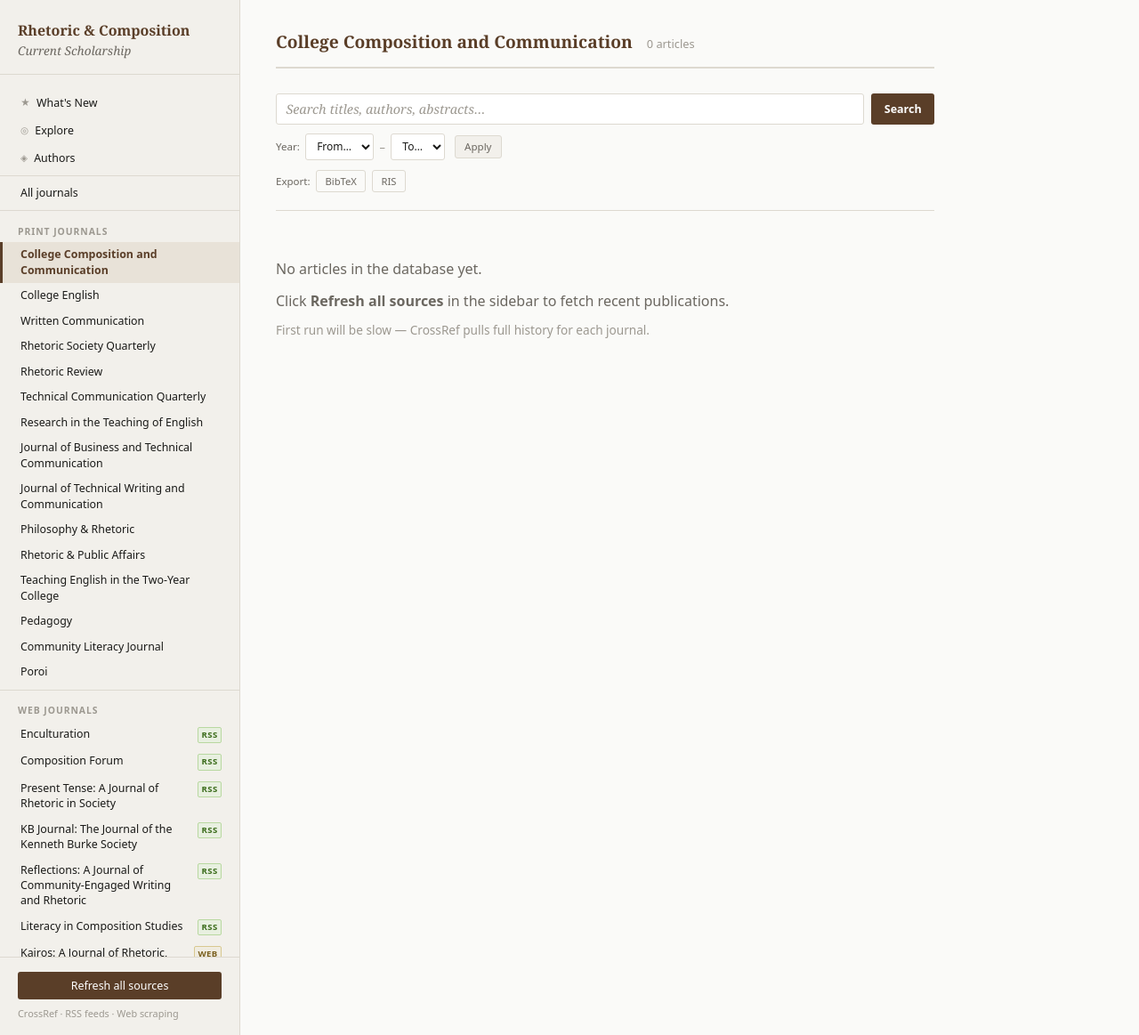
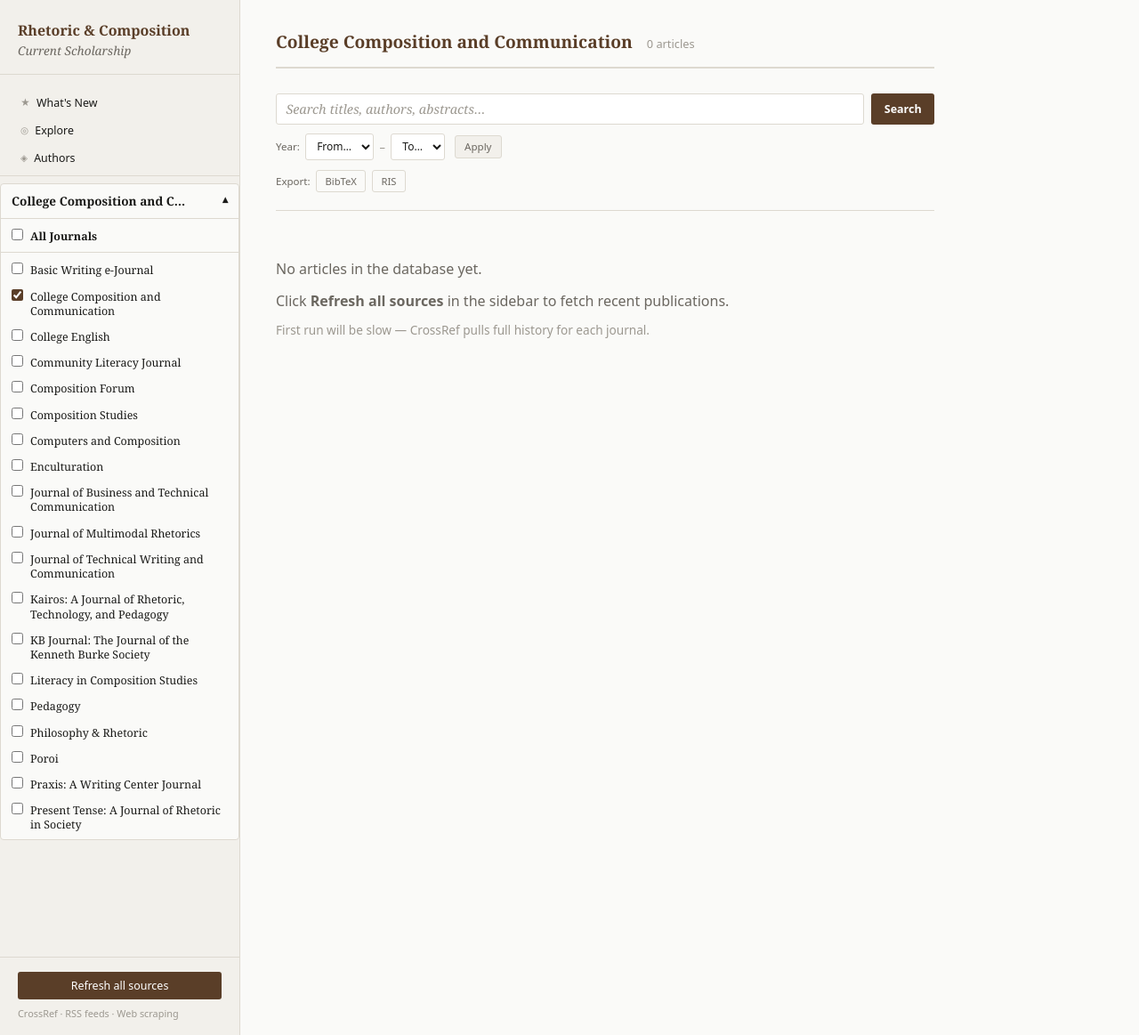
Before and after one commit to justalewis/Rhet-Comp-Index, a Flask app: a page that uses templates/index.html in a window 1280 px wide. Shown: the whole page at 89% size. Run offline with Flask 3, Linux system fonts and the light colour scheme; data that the repository does not hold is empty.

Commit message:
Add 4 journals; replace sidebar with alphabetical checkbox filter
- Add Computers and Composition (CrossRef, ISSN 8755-4615)
- Add Writing Lab Newsletter, Writing Center Journal, The Peer Review (scrapers)
- Replace sidebar journal nav with alphabetical <details> checkbox dropdown
- Support multi-journal filtering via ?journal=A&journal=B URL params
- db._build_where() now accepts list for IN() queries

Co-Authored-By: Claude Sonnet 4.6 <noreply@anthropic.com>

```diff
--- a/app.py
+++ b/app.py
@@ -108,7 +108,11 @@ def _build_sidebar():
             "count":  count_map.get(j["name"], 0),
         })
 
-    return print_journals, web_journals
+    all_journals = sorted(
+        print_journals + web_journals,
+        key=lambda x: x["name"].lower()
+    )
+    return print_journals, web_journals, all_journals
 
 
 # ── Export helpers ─────────────────────────────────────────────────────────────
@@ -194,7 +198,7 @@ def _to_ris(articles):
 @app.route("/")
 def index():
     # Read all filter params
-    journal   = request.args.get("journal",   "").strip()
+    journals  = request.args.getlist("journal")
     source    = request.args.get("source",    "").strip()
     q         = request.args.get("q",         "").strip()
     year_from = request.args.get("year_from", "").strip()
@@ -205,17 +209,17 @@ def index():
 
     # Build a query-string fragment preserving all active filters except 'page'.
     filter_params = {}
-    if journal:   filter_params["journal"]   = journal
+    if journals:  filter_params["journal"]   = journals
     if source:    filter_params["source"]    = source
     if q:         filter_params["q"]         = q
     if year_from: filter_params["year_from"] = year_from
     if year_to:   filter_params["year_to"]   = year_to
     if tag:       filter_params["tag"]       = tag
-    filter_qs = urlencode(filter_params)
+    filter_qs = urlencode(filter_params, doseq=True)
 
     offset  = (page - 1) * per_page
     articles = get_articles(
-        journal=journal or None,
+        journal=journals or None,
         source=source or None,
         q=q or None,
         year_from=year_from or None,
@@ -225,7 +229,7 @@ def index():
         offset=offset,
     )
     total = get_total_count(
-        journal=journal or None,
+        journal=journals or None,
         source=source or None,
         q=q or None,
         year_from=year_from or None,
@@ -251,8 +255,8 @@ def index():
     if current_group:
         grouped.append((current_period, current_group))
 
-    print_journals, web_journals = _build_sidebar()
-    all_tags = get_all_tags(journal=journal or None, source=source or None)
+    print_journals, web_journals, all_journals = _build_sidebar()
+    all_tags = get_all_tags(journal=journals[0] if len(journals)==1 else None, source=source or None)
     min_year, max_year = get_year_range()
     new_count = get_new_article_count(days=7)
 
@@ -261,8 +265,9 @@ def index():
         grouped=grouped,
         print_journals=print_journals,
         web_journals=web_journals,
+        all_journals=all_journals,
         unavailable=UNAVAILABLE_JOURNALS,
-        selected_journal=journal,
+        active_journals=journals,
         selected_source=source,
         active_q=q,
         active_year_from=year_from,
@@ -372,7 +377,7 @@ def export():
 @app.route("/authors")
 def authors_list():
     """Alphabetical list of all authors with article counts."""
-    print_journals, web_journals = _build_sidebar()
+    print_journals, web_journals, all_journals = _build_sidebar()
     new_count = get_new_article_count(days=7)
     all_authors = get_all_authors(limit=500)
 
@@ -395,6 +400,7 @@ def authors_list():
         letters=letters,
         print_journals=print_journals,
         web_journals=web_journals,
+        all_journals=all_journals,
         unavailable=UNAVAILABLE_JOURNALS,
         new_count=new_count,
     )
@@ -403,7 +409,7 @@ def authors_list():
 @app.route("/author/<path:name>")
 def author_detail(name):
     """All articles by a specific author."""
-    print_journals, web_journals = _build_sidebar()
+    print_journals, web_journals, all_journals = _build_sidebar()
     new_count = get_new_article_count(days=7)
     articles = get_author_articles(name)
 
@@ -413,6 +419,7 @@ def author_detail(name):
         articles=articles,
         print_journals=print_journals,
         web_journals=web_journals,
+        all_journals=all_journals,
         unavailable=UNAVAILABLE_JOURNALS,
         new_count=new_count,
     )
@@ -426,7 +433,7 @@ def article_detail(article_id):
         return "Article not found", 404
 
     related = get_related_articles(article_id, limit=5)
-    print_journals, web_journals = _build_sidebar()
+    print_journals, web_journals, all_journals = _build_sidebar()
     new_count = get_new_article_count(days=7)
 
     return render_template(
@@ -435,6 +442,7 @@ def article_detail(article_id):
         related=related,
         print_journals=print_journals,
         web_journals=web_journals,
+        all_journals=all_journals,
         unavailable=UNAVAILABLE_JOURNALS,
         new_count=new_count,
     )
@@ -443,13 +451,14 @@ def article_detail(article_id):
 @app.route("/explore")
 def explore():
     """Data exploration page: timeline, tag co-occurrence, author network."""
-    print_journals, web_journals = _build_sidebar()
+    print_journals, web_journals, all_journals = _build_sidebar()
     new_count = get_new_article_count(days=7)
 
     return render_template(
         "explore.html",
         print_journals=print_journals,
         web_journals=web_journals,
+        all_journals=all_journals,
         unavailable=UNAVAILABLE_JOURNALS,
         new_count=new_count,
     )
@@ -496,7 +505,7 @@ def api_author_network():
 @app.route("/new")
 def new_articles():
     """Articles fetched within the last 7 days."""
-    print_journals, web_journals = _build_sidebar()
+    print_journals, web_journals, all_journals = _build_sidebar()
     new_count = get_new_article_count(days=7)
     articles = get_new_articles(days=7)
 
@@ -514,6 +523,7 @@ def new_articles():
         total=len(articles),
         print_journals=print_journals,
         web_journals=web_journals,
+        all_journals=all_journals,
         unavailable=UNAVAILABLE_JOURNALS,
         new_count=new_count,
     )
--- a/static/style.css
+++ b/static/style.css
@@ -14,6 +14,7 @@
   --link:        #2c5282;
   --link-hover:  #1a365d;
   --active-bg:   #e8e2d8;
+  --sidebar-hover: #e8e2d8;
   --font-body:   Georgia, 'Times New Roman', Times, serif;
   --font-ui:     system-ui, -apple-system, sans-serif;
   --font-mono:   'Courier New', Courier, monospace;
@@ -1094,3 +1095,111 @@ a:hover { color: var(--link-hover); text-decoration: underline; }
     padding: 1.25rem 1rem;
   }
 }
+
+/* ── Journal filter dropdown ─────────────────────────────────────────────── */
+.journal-filter-wrapper {
+  margin: 0.5rem 0 1rem;
+}
+
+.journal-filter {
+  border: 1px solid var(--border);
+  border-radius: 4px;
+  background: var(--bg);
+}
+
+.journal-filter-summary {
+  display: flex;
+  align-items: center;
+  justify-content: space-between;
+  padding: 0.5rem 0.75rem;
+  cursor: pointer;
+  font-size: 0.85rem;
+  font-weight: 600;
+  color: var(--text);
+  list-style: none;
+  user-select: none;
+}
+
+.journal-filter-summary::-webkit-details-marker { display: none; }
+
+.journal-filter-summary:hover {
+  background: var(--sidebar-hover);
+}
+
+.filter-summary-text {
+  flex: 1;
+  overflow: hidden;
+  text-overflow: ellipsis;
+  white-space: nowrap;
+}
+
+.dropdown-arrow {
+  margin-left: 0.5rem;
+  font-size: 0.75rem;
+  color: var(--muted);
+}
+
+.journal-filter[open] .dropdown-arrow {
+  transform: rotate(180deg);
+}
+
+.journal-filter-list {
+  max-height: 60vh;
+  overflow-y: auto;
+  border-top: 1px solid var(--border);
+  padding: 0.25rem 0;
+}
+
+.journal-filter-divider {
+  height: 1px;
+  background: var(--border);
+  margin: 0.25rem 0;
+}
+
+.journal-check-label {
+  display: flex;
+  align-items: baseline;
+  gap: 0.5rem;
+  padding: 0.3rem 0.75rem;
+  cursor: pointer;
+  font-size: 0.78rem;
+  color: var(--text);
+  line-height: 1.3;
+}
+
+.journal-check-label:hover {
+  background: var(--sidebar-hover);
+}
+
+.journal-check-label.all-journals-label {
+  font-weight: 600;
+}
+
+.journal-check-label.unavailable {
+  cursor: default;
+  opacity: 0.5;
+}
+
+.journal-check-label.unavailable:hover {
+  background: none;
+}
+
+.unavailable-name {
+  text-decoration: line-through;
+}
+
+.journal-check {
+  flex-shrink: 0;
+  margin-top: 0.15rem;
+  accent-color: var(--accent, #7c6f64);
+}
+
+.journal-check-label .jname {
+  flex: 1;
+}
+
+.journal-check-label .jcount {
+  font-size: 0.72rem;
+  color: var(--muted);
+  flex-shrink: 0;
+}
--- a/templates/index.html
+++ b/templates/index.html
@@ -38,48 +38,51 @@
         </a>
       </div>
 
-      <!-- All journals -->
-      <a href="/"
-         class="journal-link {% if not selected_journal and not selected_source %}active{% endif %}">
-        <span class="jname">All journals</span>
-        <span class="jcount">{{ total if not selected_journal and not selected_source and not active_q and not active_tag and not active_year_from and not active_year_to else '' }}</span>
-      </a>
-
-      <!-- ── Print journals ─────────────────────────────── -->
-      <div class="nav-section-head">Print Journals</div>
-
-      {% for j in print_journals %}
-      <a href="/?journal={{ j.name | urlencode }}"
-         class="journal-link {% if selected_journal == j.name %}active{% endif %}">
+      <!-- ── Journal filter (alphabetical checkbox dropdown) ─────── -->
+      <div class="journal-filter-wrapper">
+        <details class="journal-filter" id="journal-filter"
+                 {% if active_journals %}open{% endif %}>
+          <summary class="journal-filter-summary">
+            <span class="filter-summary-text">
+              {% if not active_journals %}
+                All Journals
+              {% elif active_journals|length == 1 %}
+                {{ active_journals[0]|truncate(26, true, '…') }}
+              {% else %}
+                {{ active_journals|length }} journals selected
+              {% endif %}
+            </span>
+            <span class="dropdown-arrow">▾</span>
+          </summary>
+          <div class="journal-filter-list">
+            <label class="journal-check-label all-journals-label">
+              <input type="checkbox" class="journal-check" id="check-all"
+                     {% if not active_journals %}checked{% endif %}
+                     onchange="toggleAllJournals(this)">
+              <span class="jname">All Journals</span>
+            </label>
+            <div class="journal-filter-divider"></div>
+            {% for j in all_journals %}
+            <label class="journal-check-label">
+              <input type="checkbox" class="journal-check journal-check-item"
+                     value="{{ j.name }}"
+                     {% if j.name in active_journals %}checked{% endif %}
+                     onchange="updateJournalFilter()">
               <span class="jname">{{ j.name }}</span>
               {% if j.count %}<span class="jcount">{{ j.count }}</span>{% endif %}
-      </a>
+            </label>
             {% endfor %}
-
-      <!-- ── Web-native journals ────────────────────────── -->
-      <div class="nav-section-head">Web Journals</div>
-
-      {% for j in web_journals %}
-      <a href="/?journal={{ j.name | urlencode }}"
-         class="journal-link {% if selected_journal == j.name %}active{% endif %}">
-        <span class="jname">{{ j.name }}</span>
-        <span class="jmeta">
-          {% if j.source == 'rss' %}<span class="src-badge rss">RSS</span>{% endif %}
-          {% if j.source == 'scrape' %}<span class="src-badge scrape">web</span>{% endif %}
-          {% if j.count %}<span class="jcount">{{ j.count }}</span>{% endif %}
-        </span>
-      </a>
-      {% endfor %}
-
-      <!-- ── Unavailable ───────────────────────────────── -->
             {% if unavailable %}
-      <div class="nav-section-head unavailable-head">Unavailable</div>
+            <div class="journal-filter-divider"></div>
             {% for j in unavailable %}
-      <span class="journal-link unavailable" title="{{ j.note }}">
-        <span class="jname">{{ j.name }}</span>
+            <span class="journal-check-label unavailable" title="{{ j.note }}">
+              <span class="jname unavailable-name">{{ j.name }}</span>
             </span>
             {% endfor %}
             {% endif %}
+          </div>
+        </details>
+      </div>
 
     </nav><!-- /journal-nav -->
 
@@ -97,8 +100,10 @@
 
     <!-- Content header -->
     <div class="content-header">
-      {% if selected_journal %}
-        <h2>{{ selected_journal }}</h2>
+      {% if active_journals and active_journals|length == 1 %}
+        <h2>{{ active_journals[0] }}</h2>
+      {% elif active_journals and active_journals|length > 1 %}
+        <h2>{{ active_journals|length }} Journals</h2>
       {% elif selected_source == 'crossref' %}
         <h2>Print Journals</h2>
       {% elif selected_source == 'rss' %}
@@ -116,9 +121,9 @@
       <form class="filter-form" method="get" action="/" autocomplete="off">
 
         <!-- Preserve journal / source selections when searching -->
-        {% if selected_journal %}
-        <input type="hidden" name="journal" value="{{ selected_journal }}">
-        {% endif %}
+        {% for j in active_journals %}
+        <input type="hidden" name="journal" value="{{ j }}">
+        {% endfor %}
         {% if selected_source %}
         <input type="hidden" name="source" value="{{ selected_source }}">
         {% endif %}
@@ -177,7 +182,7 @@
 
           {% if active_q or active_year_from or active_year_to or active_tag %}
           <a class="filter-clear"
-             href="/?{% if selected_journal %}journal={{ selected_journal | urlencode }}{% endif %}">
+             href="/?{% for j in active_journals %}journal={{ j | urlencode }}{% if not loop.last %}&{% endif %}{% endfor %}">
             Clear
           </a>
           {% endif %}
@@ -244,7 +249,7 @@
 
             <!-- Journal + date line -->
             <div class="article-meta-top">
-              {% if not selected_journal %}
+              {% if not active_journals or active_journals|length > 1 %}
               <span class="article-journal">{{ a.journal }}</span>
               {% endif %}
               {% if a.pub_date %}
@@ -294,7 +299,7 @@
               {% for t in a.tags.strip('|').split('|') %}
               {% if t.strip() %}
               <a class="article-tag"
-                 href="/?{% if selected_journal %}journal={{ selected_journal | urlencode }}&{% endif %}tag={{ t.strip() | urlencode }}">{{ t.strip() }}</a>
+                 href="/?{% for j in active_journals %}journal={{ j | urlencode }}&{% endfor %}tag={{ t.strip() | urlencode }}">{{ t.strip() }}</a>
               {% endif %}
               {% endfor %}
             </div>
@@ -339,7 +344,7 @@
     <div class="empty-state">
       {% if active_q or active_year_from or active_year_to or active_tag %}
         <p>No articles matched your filters.</p>
-        <p><a href="/?{% if selected_journal %}journal={{ selected_journal | urlencode }}{% endif %}">Clear all filters</a> to see all articles.</p>
+        <p><a href="/?{% for j in active_journals %}journal={{ j | urlencode }}{% if not loop.last %}&{% endif %}{% endfor %}">Clear all filters</a> to see all articles.</p>
       {% else %}
         <p>No articles in the database yet.</p>
         <p>Click <strong>Refresh all sources</strong> in the sidebar to fetch recent publications.</p>
@@ -391,6 +396,30 @@ function removeFilters(...params) {
   url.searchParams.delete('page');
   window.location = url.toString();
 }
+
+// ── Journal checkbox filter ───────────────────────────────────────────────────
+function toggleAllJournals(checkbox) {
+  if (checkbox.checked) {
+    document.querySelectorAll('.journal-check-item').forEach(cb => cb.checked = false);
+    const url = new URL(window.location);
+    url.searchParams.delete('journal');
+    url.searchParams.delete('page');
+    window.location = url.toString();
+  } else {
+    checkbox.checked = true; // keep checked if user tries to uncheck it directly
+  }
+}
+
+function updateJournalFilter() {
+  const checked = [...document.querySelectorAll('.journal-check-item:checked')]
+    .map(cb => cb.value);
+  document.getElementById('check-all').checked = (checked.length === 0);
+  const url = new URL(window.location);
+  url.searchParams.delete('journal');
+  url.searchParams.delete('page');
+  checked.forEach(j => url.searchParams.append('journal', j));
+  window.location = url.toString();
+}
 </script>
 
 </body>
```
Also changed, not shown: db.py (+7 -2 lines), journals.py (+22 -0 lines), scraper.py (+246 -0 lines). Lines whose indentation alone changed are shown as unchanged.
